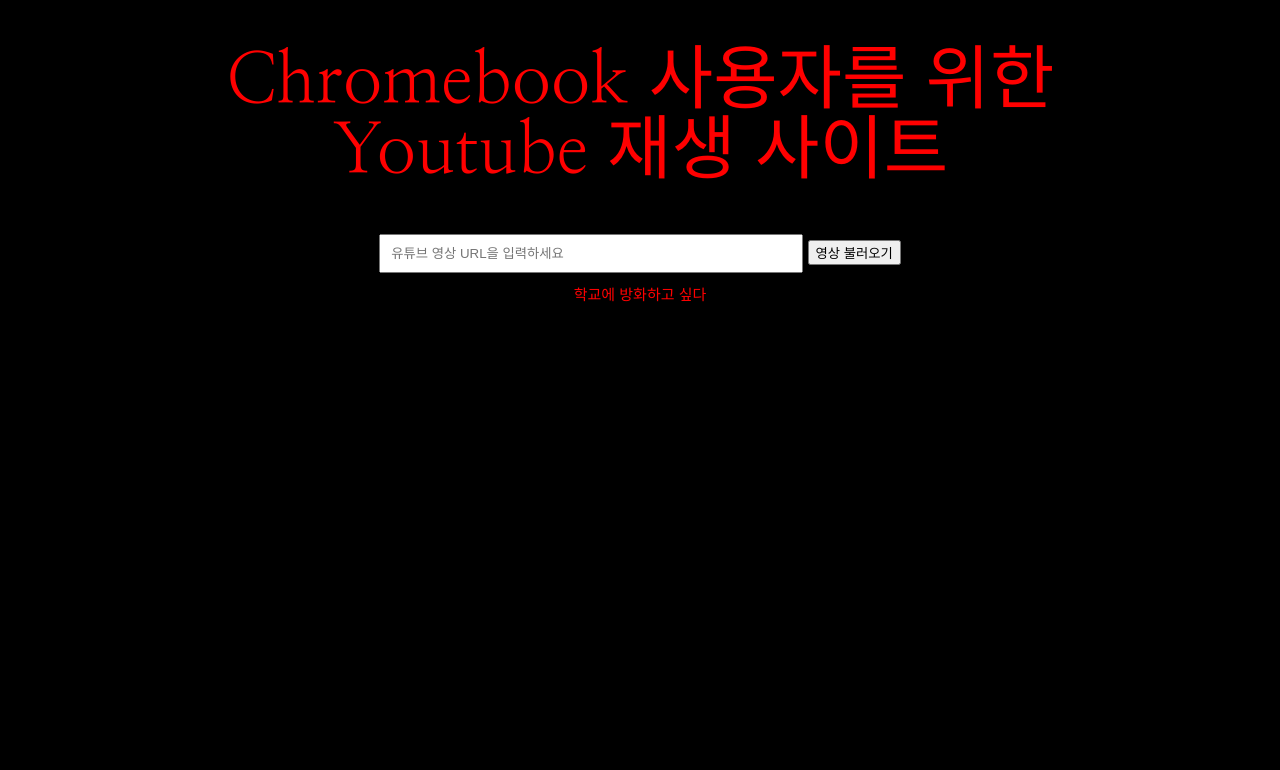
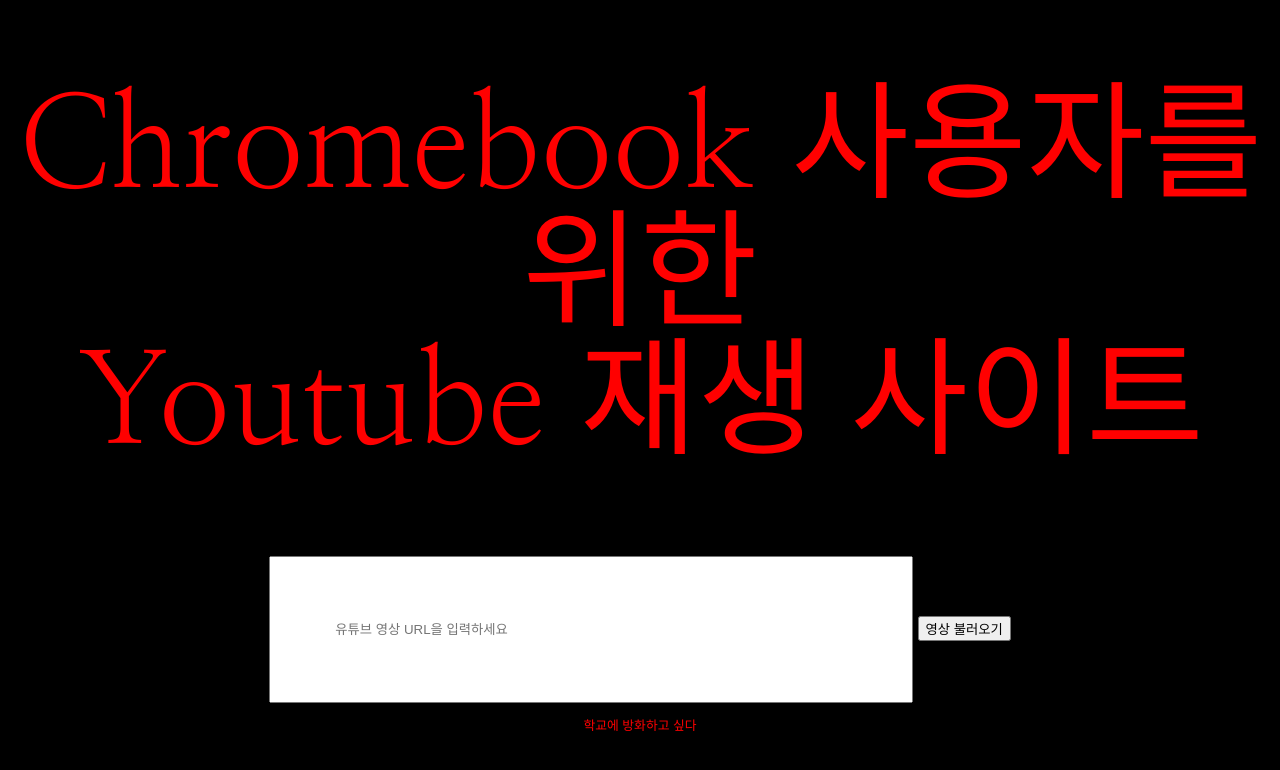
Before and after one commit to Chlorine1Trifluoride/index, a plain HTML site: page YtForChromebook.html in a window 1280 px wide. Drawn offline with Linux system fonts and the light colour scheme; a web font is replaced by a local one.

Commit message:
Update YtForChromebook.css

```diff
--- a/YtForChromebook.css
+++ b/YtForChromebook.css
@@ -5,24 +5,23 @@ body {
 }
 p{
     color:#f00;
-    font-size: 15px;
+    font-size: 1vw;
     font-weight:500;
-    line-height:1;
     font-family: "Nanum Pen Script", system-ui;
 }
 h1{
     color:#f00;
-    font-size:70px;
+    font-size:10vw;
     font-weight:50;
     line-height:1;
 }
 input {
-    width: 400px;
-    padding: 10px;
+    width: 40vw;
+    padding: 5vw;
 }
 iframe {
-    margin-top: 20px;
-    width: 560px;
-    height: 315px;
+    margin-top: 7vw;
+    width: 30vw;
+    height: 25vw;
     border: none;
 }
```
